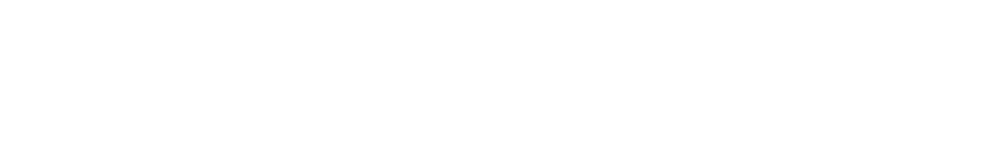
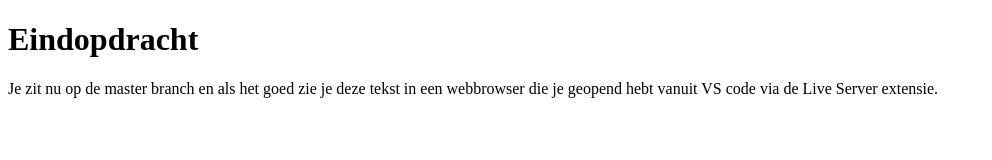
Before and after one commit to Amstelland-Software-Development/DEVOPS-2, a plain HTML site: page opdracht/website/index.html in a window 1280 px wide. Shown: the whole page, without its empty margins (0-992 px from the left). Drawn offline with Linux system fonts and the light colour scheme.

Commit message:
update tekst index.html begin van opdracht

```diff
--- a/opdracht/website/index.html
+++ b/opdracht/website/index.html
@@ -1,12 +1,19 @@
 <!DOCTYPE html>
 <html lang="en">
+
 <head>
     <meta charset="UTF-8">
     <meta http-equiv="X-UA-Compatible" content="IE=edge">
     <meta name="viewport" content="width=device-width, initial-scale=1.0">
-    <title>Document</title>
+    <title>Eindopdracht Devops 2</title>
 </head>
+
 <body>
+    <h1>Eindopdracht</h1>
+    <p>
+        Je zit nu op de master branch en als het goed zie je deze tekst in een webbrowser die je geopend hebt vanuit VS
+        code via de Live Server extensie.
+    </p>
+</body>
 
-</body>
 </html>
```
